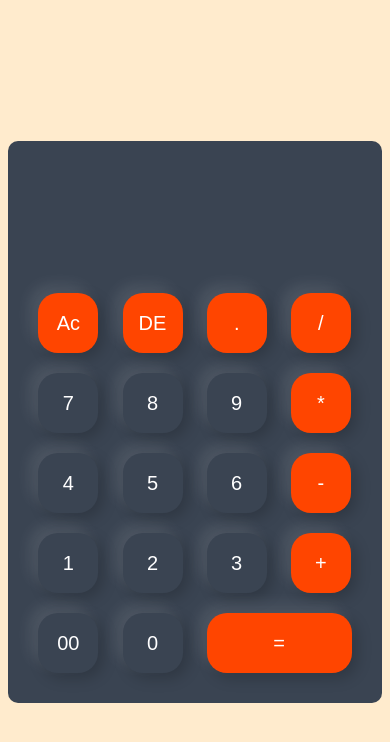
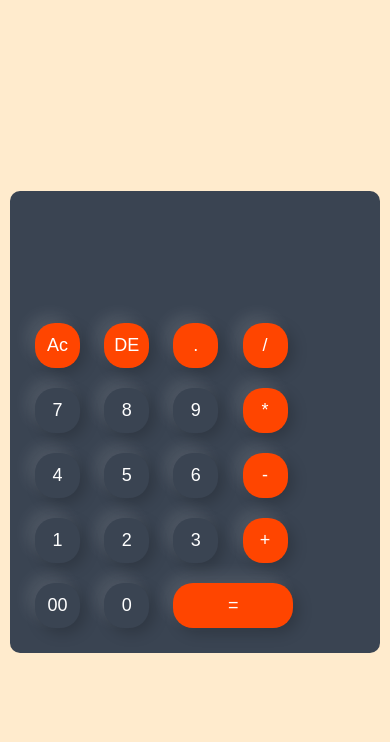
Before and after one commit to Kishorekannan93/calculator, a plain HTML site: page index.html in a window 390 px wide. Drawn offline with Linux system fonts and the light colour scheme.

Commit message:
Update style.css

```diff
--- a/style.css
+++ b/style.css
@@ -1,55 +1,107 @@
-body{
-    margin:0px;
+body {
+    margin: 0;
     font-family: Cambria, Cochin, Georgia, Times, 'Times New Roman', serif;
+}
 
+.container {
+    width: 100%;
+    height: 100vh;
+    background-color: blanchedalmond;
+    display: flex;
+    justify-content: center;
+    align-items: center;
+    padding: 10px;
+    box-sizing: border-box;
+}
+
+.calculator {
+    display: flex;
+    background: #3a4452;
+    padding: 20px;
+    border-radius: 10px;
+    flex-direction: column;
+    width: 100%;
+    max-width: 400px;
+    box-sizing: border-box;
+}
+
+.calculator form {
+    width: 100%;
+}
+
+.calculator form input {
+    border: 0;
+    outline: 0;
+    width: 60px;
+    height: 60px;
+    border-radius: 20px;
+    box-shadow: -8px -8px 15px rgba(255, 255, 255, 0.1), 5px 5px 15px rgba(0, 0, 0, 0.2);
+    background: transparent;
+    font-size: 20px;
+    color: white;
+    margin: 13px;
+}
+
+form .display {
+    display: flex;
+    justify-content: flex-end;
+    margin: 20px 0;
+}
+
+form .display input {
+    text-align: right;
+    flex: 1;
+    font-size: 45px;
+    box-shadow: none;
 
 }
 
-.container{
-    width:100%;
-    height:100vh;
-    background-color: blanchedalmond;
-    display:flex;
-    justify-content: center;
-    align-items: center;
+form input.equal {
+    width: 145px;
 }
 
-.calculator{
-    background:#3a4452;
-    padding:20px;
-    border-radius:10px;
-}
-.calculator form input{
-    border:0;
-    outline:0;
-    width:60px;
-    height:60px;
-    border-radius: 20px;
-    box-shadow:-8px -8px 15px rgba(255,255,255,0.1),5px 5px 15px rgba(0,0,0,0.2);
-    background: transparent;
-    font-size: 20px;
-    color:white;
-    margin:10px;
+form input.operator {
+    background-color: orangered;
 }
 
-form .display{
-    display:flex;
-    justify-content: flex-end;
-    margin:20px 0
+@media (max-width: 480px) {
+    .calculator {
+        padding: 15px;
+    }
+
+    .calculator form input {
+        width: 45px;
+        height: 45px;
+        font-size: 18px;
+        margin: 10px;
+    }
+
+    form .display input {
+        font-size: 35px;
+    }
+
+    form input.equal {
+        width: 120px;
+    }
 }
 
-form .display input{
-    text-align:right;
-    flex:1;
-    font-size:45px;
-    box-shadow:none;
+@media (max-width: 320px) {
+    .calculator {
+        padding: 10px;
+    }
 
+    .calculator form input {
+        width: 50px;
+        height: 50px;
+        font-size: 12px;
+        margin: 5px;
+    }
+
+    form .display input {
+        font-size: 30px;
+    }
+
+    form input.equal {
+        width: 100px;
+    }
 }
-form input.equal{
-    width:145px;
-
-}
-form input.operator{
-    background-color: orangered;
-    /* color:black */
-}
```
